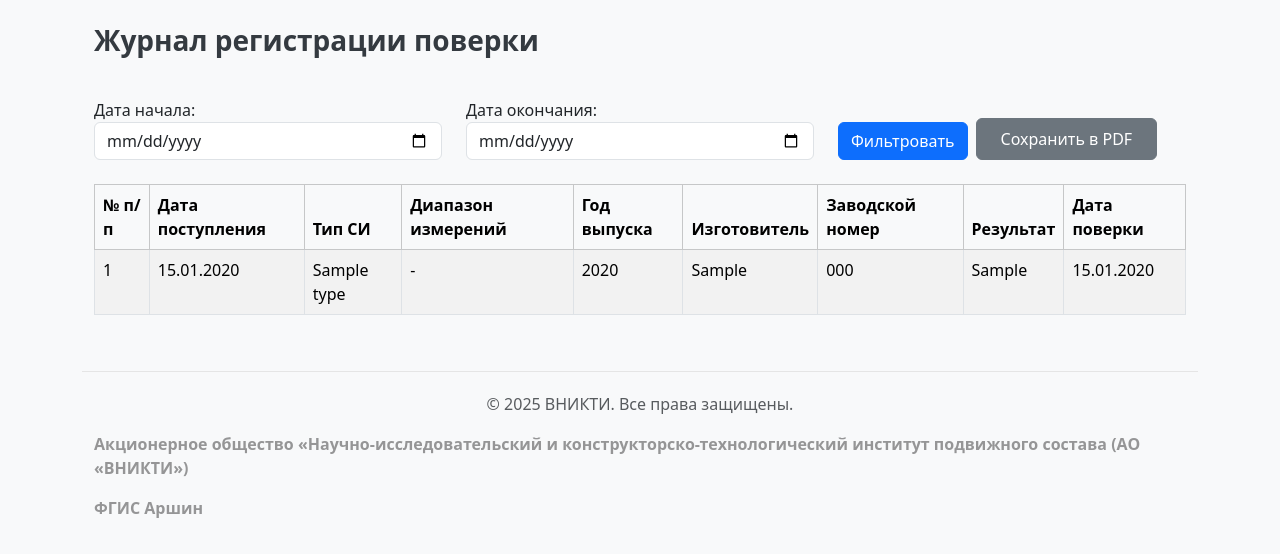
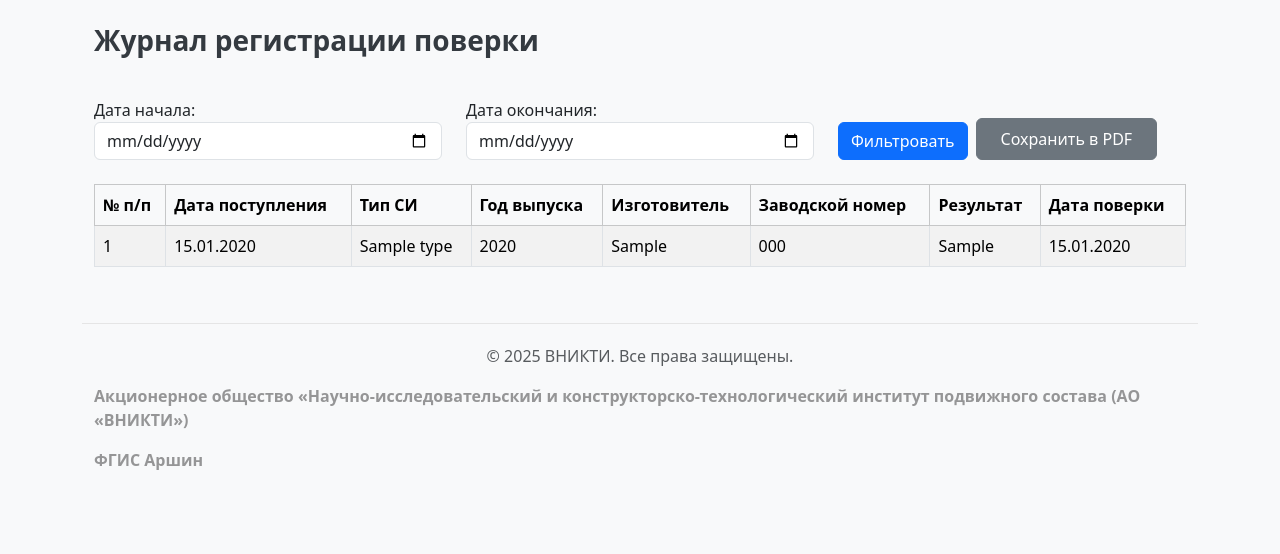
Before and after one commit to Slava-rep/diplomtest, a Django app: page /journals/verification/ in a window 1280 px wide. Shown: the part 76-630 px from the top of the page. Run offline with Django 5.2, Linux system fonts and the light colour scheme; a user stored in the database is signed in; tables that the repository leaves empty hold one stand-in row (values such as "Sample post"); parts of the project's set-up code (start-up, migrations or seed data) failed here and were passed over; some libraries are stand-ins or nearby versions.

Commit message:
журналы крутяк

```diff
--- a/journals/templates/journals/verification_list.html
+++ b/journals/templates/journals/verification_list.html
@@ -34,7 +34,6 @@
                     <th>№ п/п</th>
                     <th>Дата поступления</th>
                     <th>Тип СИ</th>
-                    <th>Диапазон измерений</th>
                     <th>Год выпуска</th>
                     <th>Изготовитель</th>
                     <th>Заводской номер</th>
@@ -48,7 +47,6 @@
                     <td>{{ forloop.counter }}</td>
                     <td>{{ entry.certificate.verification_date|date:"d.m.Y" }}</td>
                     <td>{{ entry.si.si_type_id.si_name|default:"-" }}</td>
-                    <td>{{ entry.si.measurement_range|default:"-" }}</td>
                     <td>{{ entry.si.year_of_manufacture|default:"-" }}</td>
                     <td>{{ entry.si.si_type_id.manufacturer|default:"-" }}</td>
                     <td>{{ entry.si.serial_number|default:"-" }}</td>
```
Also changed, not shown: si/migrations/0009_fill_additional_fields.py (added), si/migrations/0010_fix_issue_date_and_ranges.py (added), si/migrations/0011_add_affecting_factors_row.py (added).
